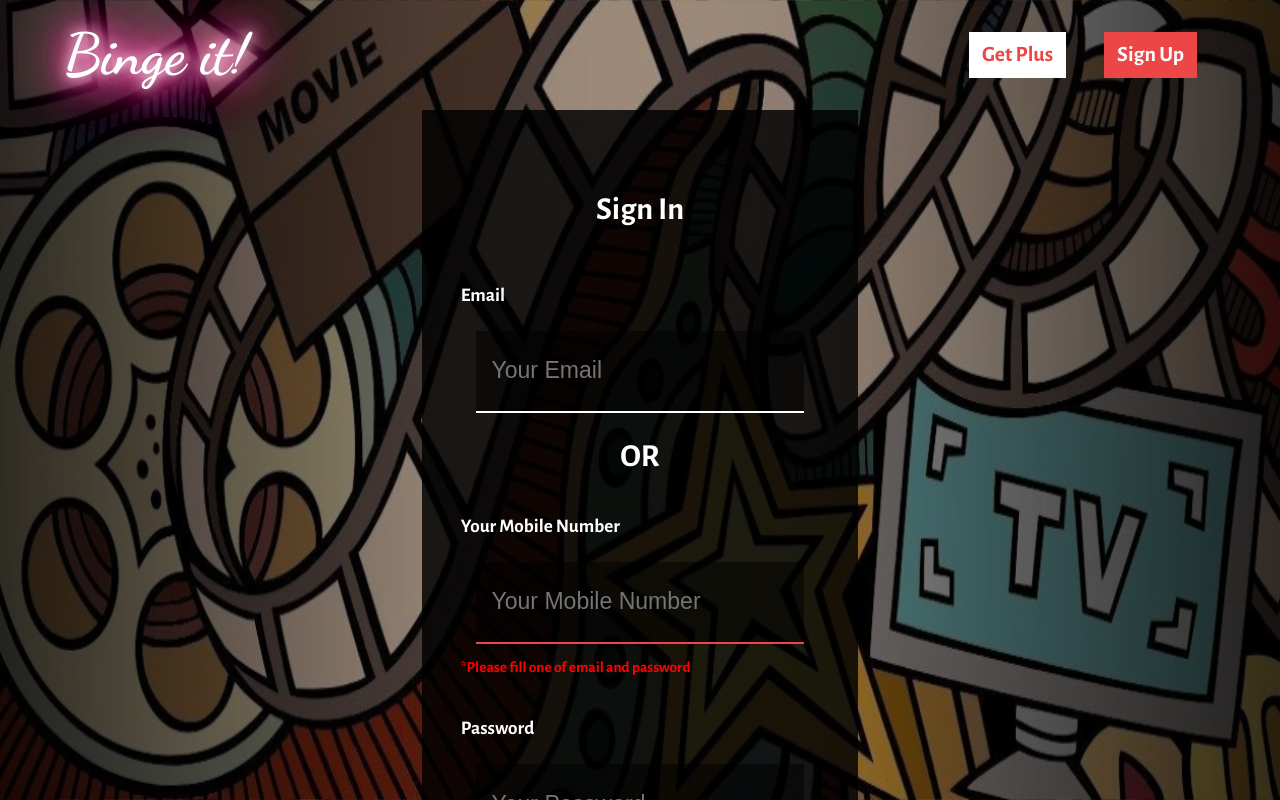
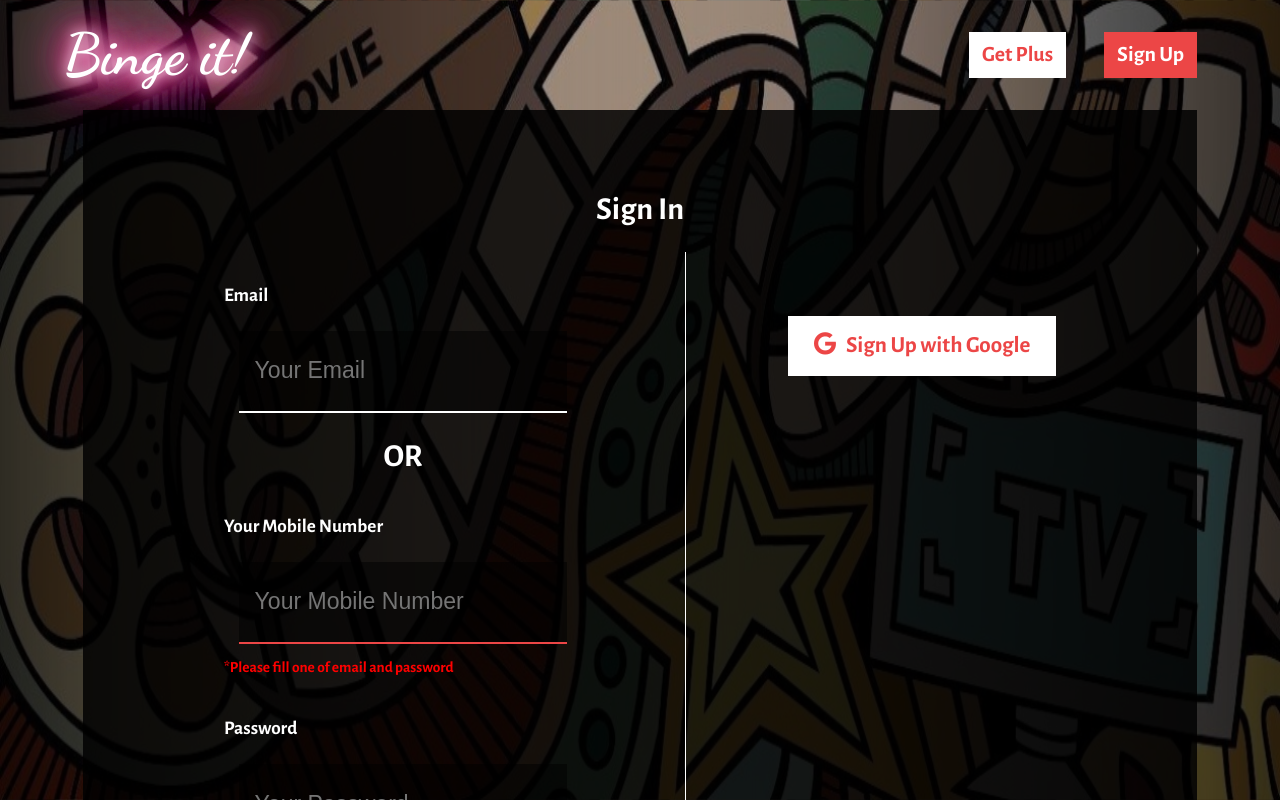
Before and after one commit to MovieRecommenderSystem/MovieRecommenderSystem, a React (Create React App) app: page /signin in a window 1280 px wide. Shown: the top 800 px of the page. Built offline with nearby package versions, Linux system fonts and the light colour scheme.

Commit message:
[Final Authentication FrontEnd v1.0]

```diff
--- a/src/App.css
+++ b/src/App.css
@@ -1,37 +1,3 @@
 .App {
   text-align: center;
 }
-.App-logo {
-  height: 40vmin;
-  pointer-events: none;
-}
-
-@media (prefers-reduced-motion: no-preference) {
-  .App-logo {
-    animation: App-logo-spin infinite 20s linear;
-  }
-}
-
-.App-header {
-  background-color: #282c34;
-  min-height: 100vh;
-  display: flex;
-  flex-direction: column;
-  align-items: center;
-  justify-content: center;
-  font-size: calc(10px + 2vmin);
-  color: white;
-}
-
-.App-link {
-  color: #61dafb;
-}
-
-@keyframes App-logo-spin {
-  from {
-    transform: rotate(0deg);
-  }
-  to {
-    transform: rotate(360deg);
-  }
-}
--- a/src/App.js
+++ b/src/App.js
@@ -5,7 +5,7 @@ import Landing from "./components/Landing/Landing";
 import "./App.css";
 import SignUpEmail from "./containers/SignUp/SignUpEmail/SignUpEmail";
 import SignIn from "./containers/SignIn/SignIn";
-import AuthOptions from "./containers/authOptions/authOptions";
+import AuthOptions from "./containers/AuthOptions/AuthOptions";
 import SignUpPhone from "./containers/SignUp/SignUpPhone/SignUpPhone";
 
 class App extends Component {
--- a/src/components/UI/Footer/Footer.module.css
+++ b/src/components/UI/Footer/Footer.module.css
@@ -11,15 +11,19 @@
   background-clip: text;
   -webkit-text-fill-color: transparent;
 }
+
 :global .fa-facebook-square:hover {
   color: #1873ea;
 }
+
 :global .fa-twitter-square:hover {
   color: #1d9cea;
 }
+
 :global .fa-youtube-square:hover {
   color: #f24423;
 }
+
 .Footer i {
   color: white;
   font-size: 2.5vw;
--- a/src/components/UI/Modal/Modal.module.css
+++ b/src/components/UI/Modal/Modal.module.css
@@ -1,6 +1,5 @@
 .Modal {
   background-color: rgba(0, 0, 0, 0.829);
   padding: 10vh 3vw;
-  /* height: 40vh; */
   display: inline-block;
 }
--- a/src/containers/authOptions/authOptions.module.css
+++ b/src/containers/AuthOptions/AuthOptions.module.css
@@ -26,6 +26,7 @@
   background-color: white;
   font-size: 2vw;
 }
+
 :global #google{
   background-color: white;
   color: #ec4646;
--- a/src/containers/SignIn/SignIn.js
+++ b/src/containers/SignIn/SignIn.js
@@ -1,6 +1,7 @@
 import React, { Component } from "react";
 import classes from "../SignUp/SignUpEmail/SignUpEmail.module.css";
 import Fade from "react-reveal/Fade";
+import { Link } from "react-router-dom";
 
 import NavBar from "../../components/Navigation/NavBar";
 import Footer from "../../components/UI/Footer/Footer";
@@ -13,7 +14,6 @@ class SignIn extends Component {
     email: {
       value: "",
       isValid: {
-        // required: false,
         pattern: true,
       },
     },
@@ -21,14 +21,12 @@ class SignIn extends Component {
       value: "",
       isValid: {
         required: false,
-        // minLength: true,
       },
     },
     phone: {
       value: "",
       isValid: {
         minLength: true,
-        // required: false,
         isNumeric: true,
       },
     },
@@ -42,7 +40,9 @@ class SignIn extends Component {
     }
     return valid;
   };
-
+  componentDidMount(){
+    window.scrollTo(0, 105);
+  }
   onChangeHandler = (event, inputType) => {
     let pattern, minLength, checkPattern, required;
     switch (inputType) {
@@ -55,7 +55,6 @@ class SignIn extends Component {
             value: event.target.value,
             isValid: {
               pattern: checkPattern,
-              // required: required,
             },
           },
           oneRequired: !(required || this.state.phone.value.length > 0),
@@ -95,12 +94,12 @@ class SignIn extends Component {
   onSubmitHandler = (event) => {
     event.preventDefault();
     let divValidation =
-      (!this.state.oneRequired) && this.isValid(this.state.password);
+      !this.state.oneRequired && this.isValid(this.state.password);
     if (this.state.email.value.length > 0)
       divValidation = this.isValid(this.state.email.isValid) && divValidation;
     if (this.state.phone.value.length > 0)
       divValidation = this.isValid(this.state.phone.isValid) && divValidation;
-    console.log(divValidation)
+    console.log(divValidation);
     if (divValidation) {
       console.log(this.state);
     } else {
@@ -114,6 +113,8 @@ class SignIn extends Component {
         <NavBar />
         <Modal>
           <p className={classes.P}>Sign In</p>
+          <div className={classes.Flex}>
+            <div className={classes.FlexItem}>
               <form className={classes.Form} onSubmit={this.onSubmitHandler}>
                 <Fade right appear distance="5vw">
                   <Aux>
@@ -128,7 +129,10 @@ class SignIn extends Component {
                       autofocus
                       label="Email"
                     />
-                <p className={classes.P} style={{ margin: "3vh auto 0 auto" }}>
+                    <p
+                      className={classes.P}
+                      style={{ margin: "3vh auto 0 auto" }}
+                    >
                       OR
                     </p>
                     <Input
@@ -159,11 +163,25 @@ class SignIn extends Component {
                       label="Password"
                     />
                   </Aux>
+                  <Link to="/forgot-password" className={classes.Link}>Forgot Password?</Link>
                 </Fade>
                 <button className={classes.Button + " " + classes.SignInButton}>
                   Sign In
                 </button>
               </form>
+            </div>
+            <hr className={classes.Divider} />
+            <div className={classes.FlexItem}>
+            <Fade right appear distance="5vw">
+              <Link to="/signup/google" className={classes.Link}>
+                <button className={classes.Button} id="google">
+                  <i class="fab fa-google" style={{ marginRight: "10px" }}></i>
+                  Sign Up with Google
+                </button>
+              </Link>
+            </Fade>
+            </div>
+          </div>
         </Modal>
         <Footer />
       </Aux>
--- a/src/containers/SignUp/SignUpEmail/SignUpEmail.module.css
+++ b/src/containers/SignUp/SignUpEmail/SignUpEmail.module.css
@@ -7,7 +7,6 @@
   color: white;
   padding: 2vh 2vw;
   margin: auto;
-  width: 15vw;
   margin-top: 9vh;
   display: inline-block;
   outline: none;
@@ -17,6 +16,22 @@
   color: #ec4646;
   background-color: white;
   font-size: 2vw;
+}
+
+.Divider{
+  width: 0.1vw;
+  border: none;
+  background-color: white;
+}
+
+.Flex{
+  display: flex;
+  flex-direction: row;
+  justify-content: space-between;
+}
+
+.FlexItem{
+ margin: 0 8vw;
 }
 
 .Form {
@@ -34,6 +49,18 @@
   font-size: 1.5vw;
 }
 
+.Link{
+  font-family: "Alegreya Sans", sans-serif;
+  color: rgb(255, 255, 255);
+  font-size: 1.5vw;
+  margin: 0;
+  margin-bottom: 2vh;
+}
+
+.Link:hover{
+  color: #ec4646;
+}
+
 .P {
   font-family: "Alegreya Sans", sans-serif;
   color: rgb(255, 255, 255);
@@ -42,7 +69,7 @@
   margin-bottom: 2vh;
 }
 
-.Pagination{
+.Pagination {
   display: flex;
   flex-direction: row;
   width: 15vw;
@@ -50,7 +77,7 @@
   margin: auto;
   padding: 0;
 }
-.Pagination .P{
+.Pagination .P {
   padding: 0.1vw;
   background-color: white;
   color: black;
@@ -58,11 +85,11 @@
   height: 3vw;
   border-radius: 100%;
 }
-.Pagination .P:hover{
+.Pagination .P:hover {
   cursor: pointer;
   color: #ec4646;
 }
-.Pagination .P.active{
+.Pagination .P.active {
   background-color: #ec4646;
   color: white;
 }
```
Also changed, not shown: src/components/Navigation/NavBar.js (+4 -4 lines), src/containers/AuthOptions/AuthOptions.js (renamed from src/containers/authOptions/authOptions.js, +7 -5 lines), src/containers/SignUp/SignUpEmail/SignUpEmail.js (+9 -11 lines), src/containers/SignUp/SignUpPhone/SignUpPhone.js (+3 -6 lines), src/containers/SignUp/SignUpPhone/SignUpPhone.module.css (deleted). Lines whose indentation alone changed are shown as unchanged.
